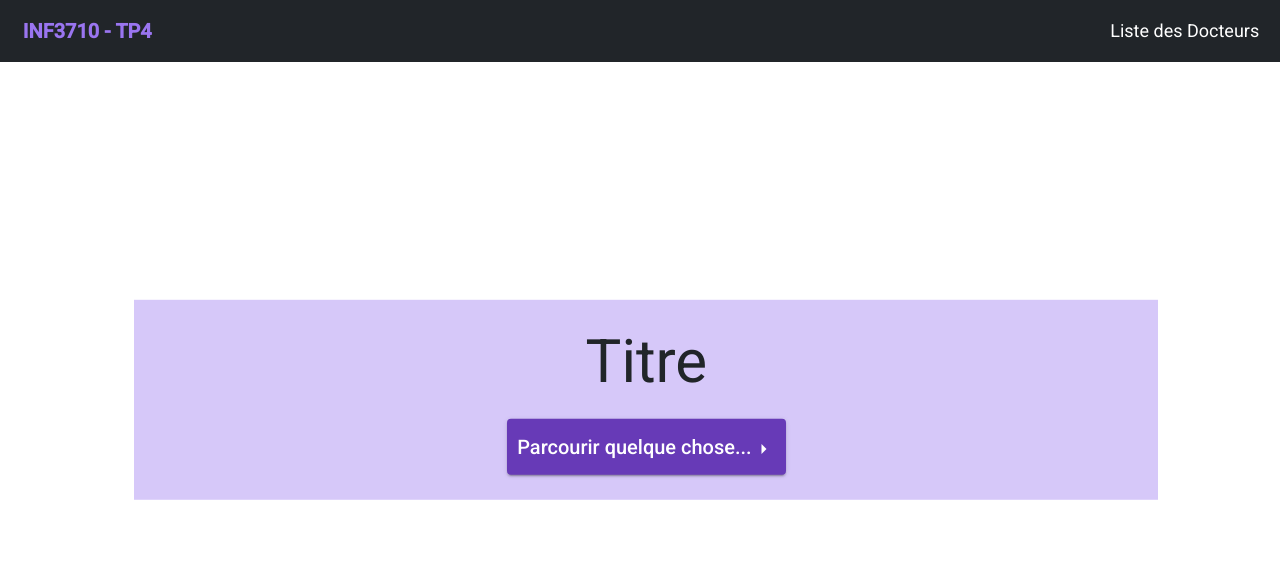
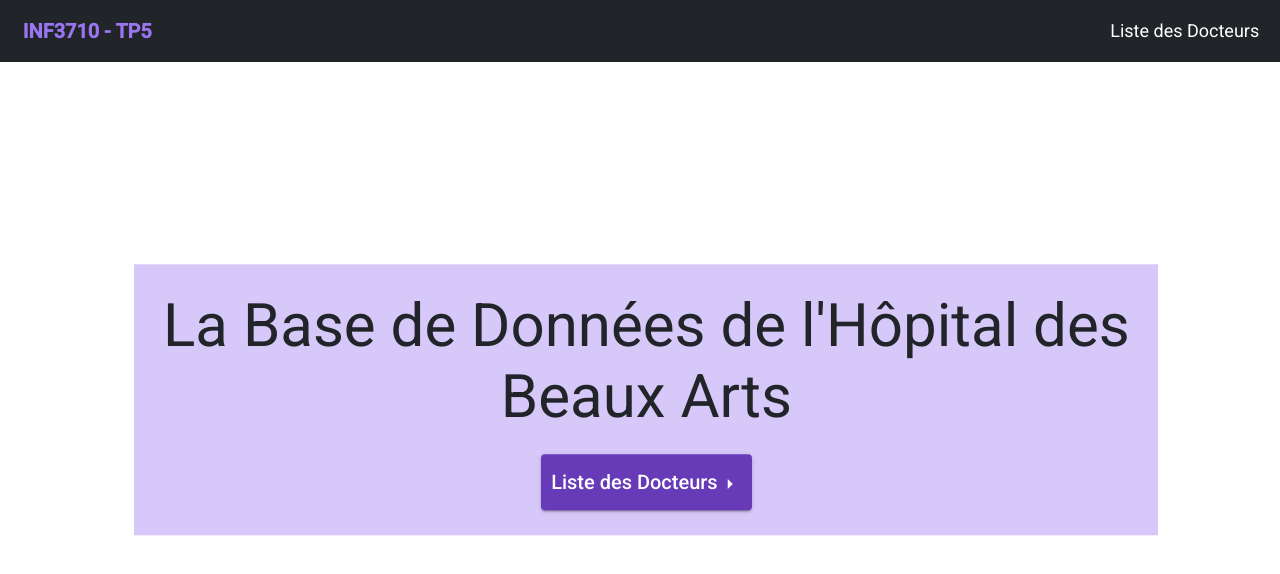
Before and after one commit to Schleggers/TP5_3710, an Angular app in the folder Application_Vierge_Nouvelle_Version_Nodemon/client/: page / in a window 1280 px wide. Shown: the top 574 px of the page. Built offline with nearby package versions, Linux system fonts and the light colour scheme.

Commit message:
hey toé

```diff
--- a/Application_Vierge_Nouvelle_Version_Nodemon/client/src/app/app.component.html
+++ b/Application_Vierge_Nouvelle_Version_Nodemon/client/src/app/app.component.html
@@ -1,6 +1,6 @@
 <div>
   <nav class="navbar navbar-dark bg-dark main-nav">
-    <a class="navbar-brand title" href="/" matTooltip="Retournez à l'accueil">INF3710 - TP4</a>
+    <a class="navbar-brand title" href="/" matTooltip="Retournez à l'accueil">INF3710 - TP5</a>
     <div class="navbar-expand mr-auto">
       <div class="navbar-nav">
         <a class="nav-item nav-link active" routerLink="medecins">Liste des Docteurs</a>
@@ -10,9 +10,9 @@
 
   <div class="home" *ngIf="route == ''">
     <p>
-      Titre
+      La Base de Données de l'Hôpital des Beaux Arts
     </p>
-    <button mat-raised-button color="primary" class="btn" routerLink="/ROUTEUR_À_IMPLÉMENTER">Parcourir quelque chose...<mat-icon>arrow_right</mat-icon></button>
+    <button mat-raised-button color="primary" class="btn" routerLink="medecins">Liste des Docteurs<mat-icon>arrow_right</mat-icon></button>
   </div>
   <router-outlet></router-outlet>
 </div>
--- a/Application_Vierge_Nouvelle_Version_Nodemon/client/src/app/components/medecin/medecin.component.css
+++ b/Application_Vierge_Nouvelle_Version_Nodemon/client/src/app/components/medecin/medecin.component.css
@@ -19,3 +19,12 @@ table {
 .mat-row {
   border-bottom: 1px solid rgba(154, 117, 240, 1);
 }
+
+.bouton {
+  width: 40px !important;
+  height: 40px !important;
+}
+
+mat-icon {
+  line-height: 0.25 !important;
+}
--- a/Application_Vierge_Nouvelle_Version_Nodemon/client/src/app/components/medecin/medecin.component.html
+++ b/Application_Vierge_Nouvelle_Version_Nodemon/client/src/app/components/medecin/medecin.component.html
@@ -36,10 +36,10 @@
     <ng-container matColumnDef="actions">
       <th mat-header-cell *matHeaderCellDef> Actions  </th>
       <td mat-cell *matCellDef="let element">
-        <button mat-fab color="primary">
-          <mat-icon>delete</mat-icon>
+        <button class = "bouton" mat-fab color="primary">
+          <mat-icon>edit</mat-icon>
         </button>
-        <button mat-fab color="primary">
+        <button class = "bouton" mat-fab color="primary">
           <mat-icon>delete</mat-icon>
         </button>
       </td>
```
